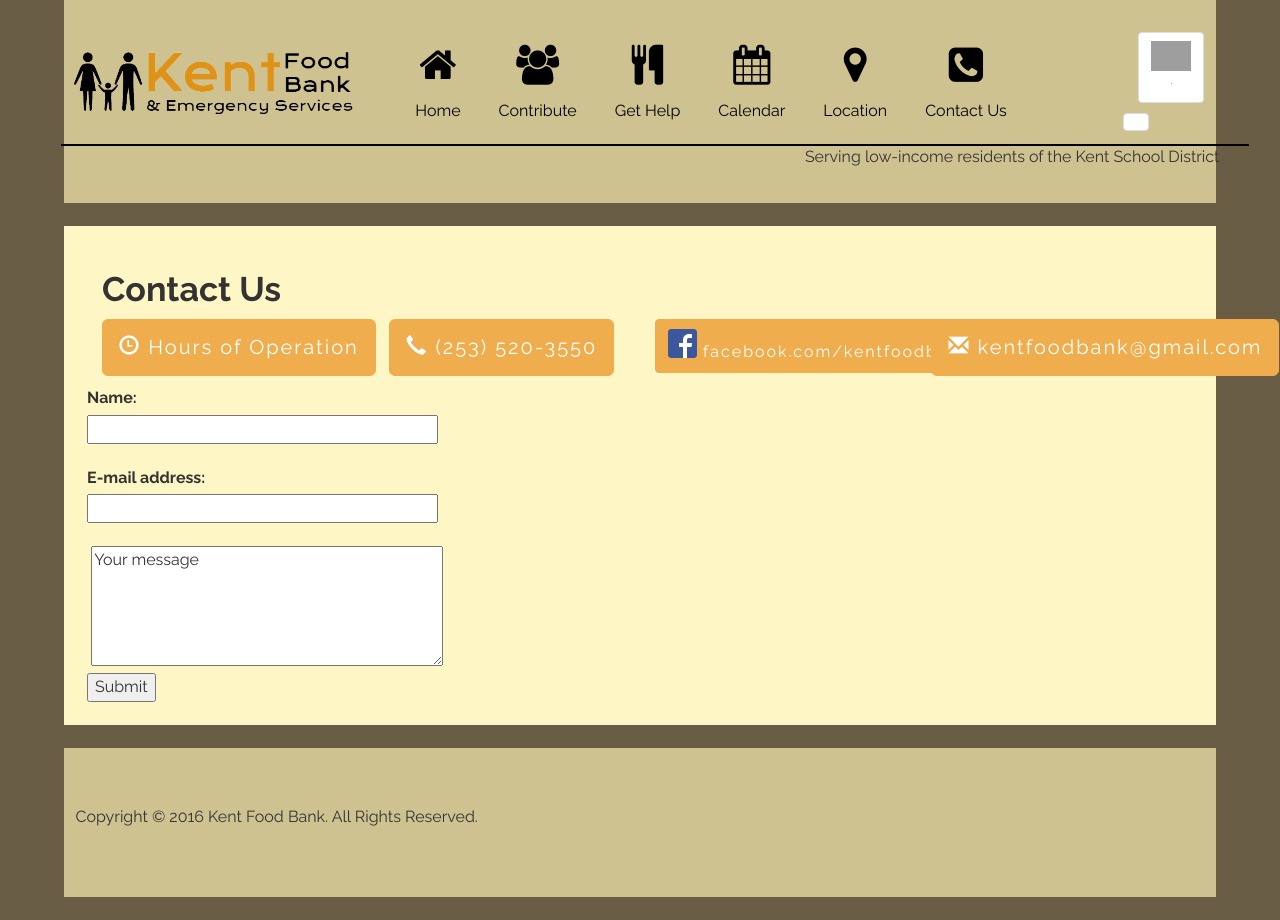
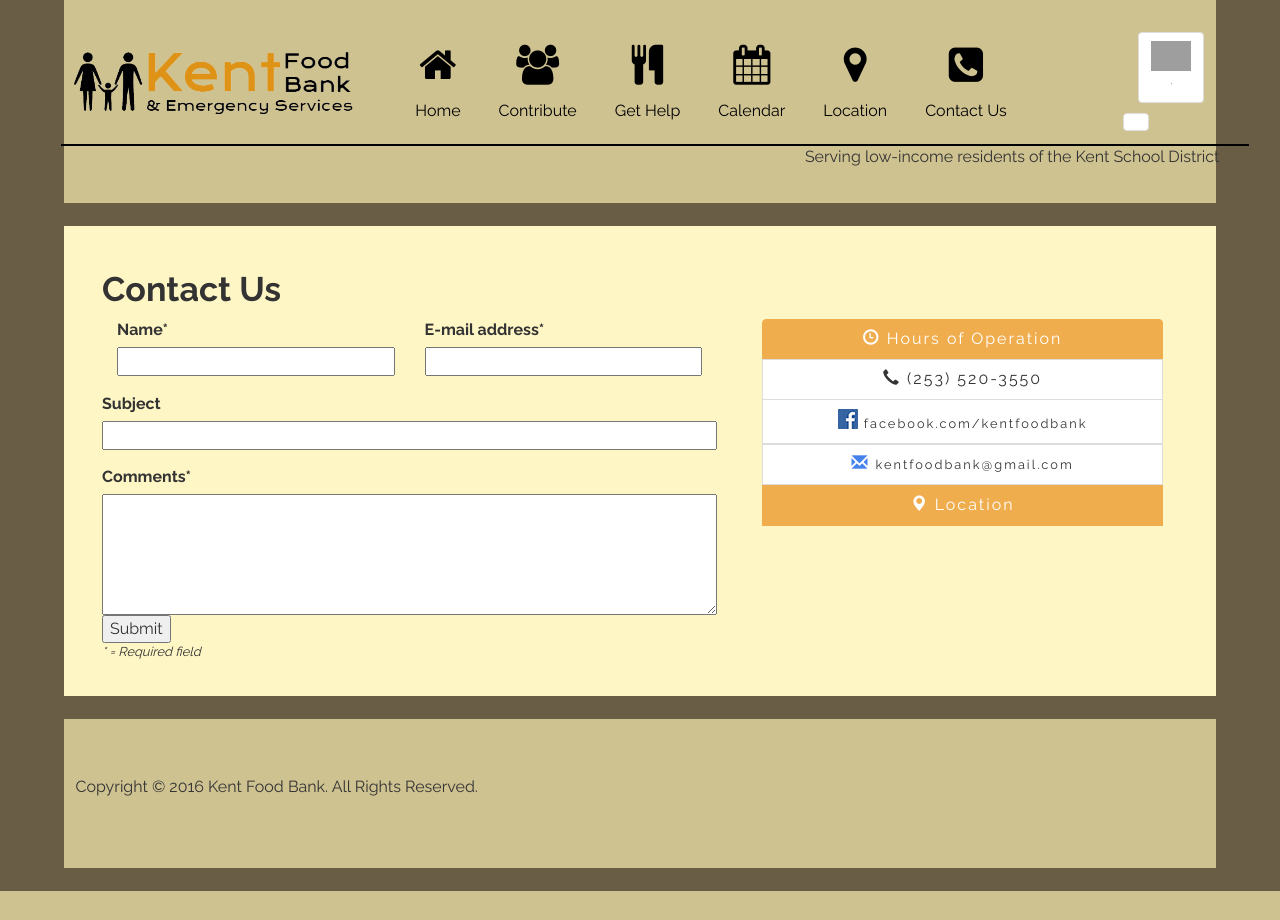
Before and after one commit to GRIT305-Team-Binary/IT305-Team-Binary-Food-Bank-Website, a PHP site: page /Site/contactus.php in a window 1280 px wide. Shown: the part 24-944 px from the top of the page. After the commit the page ends 915 px from the top, so only its background shows below. Run offline with PHP 8.4, Linux system fonts and the light colour scheme; some libraries are stand-ins or nearby versions; grey boxes are pictures that could not be loaded.

Commit message:
Site as of 2/2 10pm
Peter said it wasn't updated so I was pushing the latest version.

```diff
--- a/Sprint 1/Site/calendar.php
+++ b/Sprint 1/Site/calendar.php
@@ -35,8 +35,8 @@
                  </div>
 
                 <div class="col-sm-9 hidden-xs pull-right">
-                    <iframe src="https://calendar.google.com/calendar/embed?showTitle=0&amp;showTz=0&amp;wkst=1&amp;bgcolor=%23ffcc66&amp;src=teambinarykfb%40gmail.com&amp;color=%231B887A&amp;ctz=America%2FLos_Angeles"
-                            style="border-width:0" width="100%" height="550px" frameborder="0" scrolling="no"></iframe>
+                    <iframe src="https://calendar.google.com/calendar/embed?showTitle=0&amp;showTz=0&amp;wkst=1&amp;bgcolor=%23f0ad4e&amp;src=teambinarykfb%40gmail.com&amp;color=%23BE6D00&amp;ctz=America%2FLos_Angeles"
+                            style="border-width:0" width="100%" height="600px" frameborder="0" scrolling="no"></iframe>
                 </div>
 
                 <div class="col-xs-12 visible-xs">
--- a/Sprint 1/Site/contactus.php
+++ b/Sprint 1/Site/contactus.php
@@ -11,62 +11,82 @@
                 <h2>Contact Us</h2>
             </div>
         </div>
-        <div class="row text-center">
-			<div class="col-xs-12 col-sm-6 col-lg-3 ">
-                <!-- Email -->
-                <p><span class="btn btn-lg btn-warning">
+		<div class="row">
+
+		</div>
+        <div class="row ">
+
+			<div class="col-xs-12 col-sm-7 col-md-7 col-lg-7">
+
+				  <!-- Contact Form -->
+
+				 <form method="POST" action="contact-form-process.php">
+					<div class="col-xs-12 col-sm-12 col-md-6 col-lg-6">
+					 <label>Name*</label><br>
+					 <input name="name" class="input col-xs-12" type="text" value="" size="40"><br><br>
+					</div>
+					<div class="col-xs-12 col-sm-12 col-md-6 col-lg-6">
+					 <label>E-mail address*</label><br>
+					 <input name="email" class="input col-xs-12" type="text" value="" size="40"><br><br>
+					 </div>
+					<div class="row">
+						<div class="col-xs-12 col-sm-12 col-md-12 col-lg-12">
+							<label>Subject</label><br>
+							<input name="subject" class="input col-xs-12" type="text" value="" size="40"><br><br>
+
+							<label>Comments*</label><br>
+							<textarea name="message" class="input col-xs-12" rows="5" cols="40"></textarea><br>
+
+							<input type="submit" name="submit" value="Submit"><br>
+							<p class="asterisk">* = Required field</p>
+						</div>
+					</div>
+				 </form>
+
+
+			 </div>
+
+
+
+			        <div class="col-xs-12 col-sm-5 col-md-5 col-lg-5 " role="group">
+						<div class="btn-group-vertical col-xs-12">
+							<li class="btn btn-warning">
+								<!-- Hours -->
 								<span class="glyphicon glyphicon-time" aria-hidden="true"></span>
 								<a class="defaultLink" href="calendar.php">Hours of Operation</a>
-				</span></p>
-            </div>
-            <div class="col-xs-12 col-sm-6 col-lg-3">
+							</li>
+
+							<li class="btn btn-default">
 							<!-- Phone -->
-                <p><span class="btn btn-lg btn-warning">
-				<span class="glyphicon glyphicon-earphone" aria-hidden="true"></span> <span class="defaultLink">(253) 520-3550</span></p>
-				</span>
-            </div>
-            <div class="col-xs-12 col-sm-6 col-lg-3">
+							<span class="glyphicon glyphicon-earphone" aria-hidden="true"></span> (253) 520-3550
+							</li>
+							<li class="btn btn-default">
 								<!-- Facebook Page -->
-                <p btn btn-warning> <span class="btn btn-warning facebook-hours">
-				<span class="glyphicon"><img src="startbootstrap-small-business-1.0.4/images/FB-f-Logo__blue_29.png" class="img-responsive" alt="facebook"></span>
+							<span class="facebook-hours">
+							<span class="glyphicon"><img src="images/fb-icon-20.png" class="img-responsive" alt="facebook"></span>
 								<a class="defaultLink" href="http://facebook.com/kentfoodbank" target="_blank">
-					<span class="hidden-xs">facebook.com/kentfoodbank</span>
-					<span class="visible-xs">Facebook</span>
-					</a>
-				</span></p>
-            </div>
-            <div class="col-xs-12 col-sm-6 col-lg-3">
+								<span class="hidden-xs hidden-sm contactInfo">facebook.com/kentfoodbank</span><span class="visible-xs visible-sm">Facebook</span>
+								<a>
+							</li>
+							<li class="btn btn-default">
 							<!-- Email -->
-                <p><span class="btn btn-lg btn-warning">
 							<span class="glyphicon glyphicon-envelope" aria-hidden="true"></span>
 								<a class="defaultLink" href="mailto:kentfoodbank@gmail.com">
-						<span class="hidden-xs">kentfoodbank@gmail.com</span>
-						<span class="visible-xs">Email</span>
-					</a>
-				</span></p>
+									<span class="hidden-xs hidden-sm contactInfo">kentfoodbank@gmail.com</span><span class="visible-xs visible-sm">Email</span>
+							</li>
+							<li class="btn btn-warning">
+								<!-- Location -->
+								<span class="glyphicon glyphicon-map-marker" aria-hidden="true"></span>
+								<a class="defaultLink" href="location.php">Location</a>
+							</li><br>
 					</div>
-
 			 </div>
-        <div class="row">
-            <!-- Contact Form -->
-			<form action="POST" action="#">
-				<label>Name:</label><br>
-				<input name="name" class="input" type="text" value="" size="40"><br><br>
-
-				<label>E-mail address:</label><br>
-				<input name="email" class="input" type="text" value="" size="40"><br><br>
-
-				<label></label>
-				<textarea name="message" class="input" rows="5" cols="40">Your message
-				</textarea><br>
-
-				<input type="submit" value="Submit">
-			</form>
 
 
 		 </div>
 	    </div>
     </div>
+
  <?php
             include('includes/footer.php');
         ?>
--- a/Sprint 1/Site/css/styles.css
+++ b/Sprint 1/Site/css/styles.css
@@ -6,30 +6,6 @@ body {
     background-color: #695D46;
     margin:0 5%;
     font-family: "Raleway", "Helvetica Neue", Helvetica, Arial, sans-serif;
-}
-
-.dayOfWeek {
-    font-weight: bold;
-}
-
-.asterisk {
-    font-style: italic;
-    font-size: 80%;
-}
-
-.title {
-    font-size: 100%;
-    color: white;
-    text-align: center;
-    /*text-transform: uppercase;
-    letter-spacing: 1px;*/
-    background-color: #f0ad4e;
-    border-radius: 5px;
-    padding: 1px;
-}
-
-.defaultLink {
-    color: inherit;
 }
 
 .head {
@@ -55,6 +31,40 @@ body {
   vertical-align: middle;
   line-height: 60px;
 }
+
+.contactButton {
+    margin: 5px;
+}
+
+
+/* Specialized font */
+
+.contactInfo {
+    font-size: 80%;
+}
+
+.defaultLink {
+    color: inherit;
+}
+
+.title {    /* For calendar page */
+    font-size: 100%;
+    color: white;
+    text-align: center;
+    background-color: #f0ad4e;
+    border-radius: 5px;
+    padding: 1px;
+}
+
+.dayOfWeek {
+    font-weight: bold;
+}
+
+.asterisk {
+    font-style: italic;
+    font-size: 80%;
+}
+
 
 /* Code for Image slider */
 .carousel{
@@ -98,6 +108,7 @@ hr{
     margin: 2% 0;
     padding: 2% 0;
 }
+
 /* Extra Small Devices, Phones */
 
   @media only screen and (max-width : 767px) and (min-width : 0px) {
@@ -184,6 +195,7 @@ color: white;
 
   }
 
+
   .fa{
     display: block;
     text-align: center;
@@ -203,6 +215,9 @@ color: white;
     /*font-style: italic;*/
   }
 
+  .fb-page {
+    margin: 20px 0;
+  }
 
 
 }
@@ -248,6 +263,10 @@ color: white;
     letter-spacing: 2px;
 }
 
+.fb-page {
+    margin: 20px 0;
+  }
+
 
 /* Large Devices, Wide Screens */
    @media only screen and (min-width : 1200px) {
@@ -276,3 +295,7 @@ color: white;
        padding-bottom: 0;
      }
    }
+
+   .fb-page {
+    margin: 20px 0;
+  }
--- a/Sprint 1/Site/index.php
+++ b/Sprint 1/Site/index.php
@@ -60,7 +60,7 @@
 
 
         <div class="row">
-            <div class="col-xs-12 col-md-6 col-lg-8">
+            <div class="col-xs-12 col-sm-12 col-md-6 col-lg-8">
                 <div class="row">
                     <div class="col-md-12">
 
@@ -78,7 +78,7 @@
                                 <!-- Wrapper for carousel items -->
                                 <div class="carousel-inner">
                                     <div class="item active">
-                                        <img  class="img-responsive" src="images/visit-borderless.png" alt="First Slide">
+                                        <img  class="img-responsive" src="images/visit.png" alt="First Slide">
                                     </div>
                                     <div class="item ">
                                         <img  class="img-responsive" src="images/slide1.png" alt="Second Slide">
@@ -156,7 +156,7 @@
             </div>
             </div>
 
-            <div class="col-sm-10 col-sm-offset-1 col-md-5 col-lg-3 hidden-xs">
+            <div class="col-sm-12 col-md-6 col-lg-4 hidden-xs">
                     <!-- Facebook Feed for Kent Food Bank Page -->
                     <div class="fb-page col-md-12"
                          data-href="https://www.facebook.com/kentfoodbank/"
```
Also changed, not shown: Sprint 1/Site/contact-form-process.php (added, +56 -0 lines), Sprint 1/Site/contribute.php (+8 -8 lines), Sprint 1/Site/gethelp.php (+11 -11 lines), Sprint 1/Site/images/fb-icon-20.png (added), Sprint 1/Site/images/fb-icon-25.png (added), Sprint 1/Site/images/fb-icon.png (added). Lines whose indentation alone changed are shown as unchanged.
